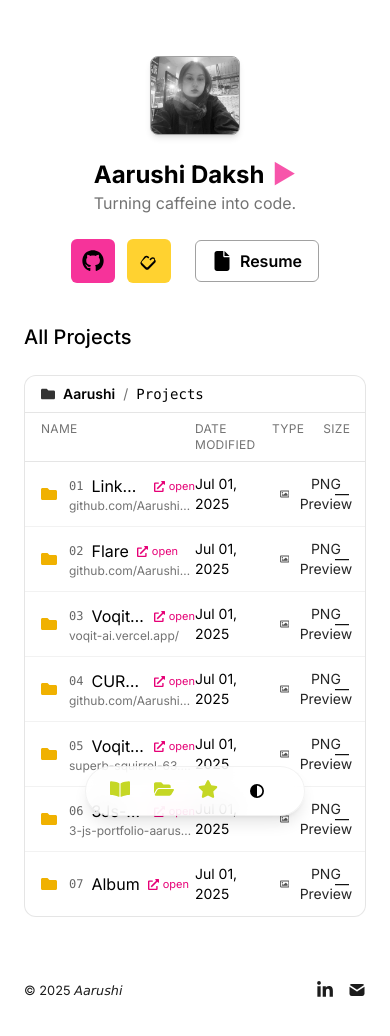
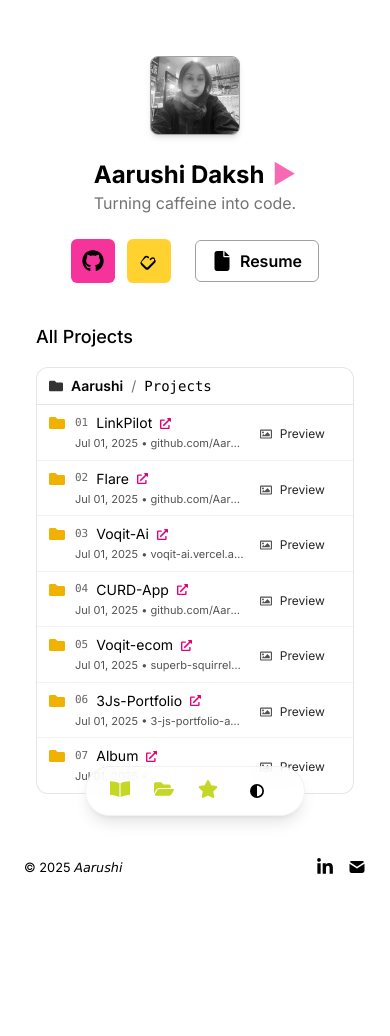
Before and after one commit to AarushiDaksh/aarushi-portfolio, a Next.js app: page /projects in a window 390 px wide. Shown: the top 1036 px of the page. After the commit the page ends 925 px from the top, so only its background shows below. Built offline with nearby package versions, Linux system fonts and the light colour scheme.

Commit message:
projects

```diff
--- a/app/components/footer.tsx
+++ b/app/components/footer.tsx
@@ -1,12 +1,7 @@
 "use client";
 
 import React from "react";
-import {
-  FaXTwitter,
-  FaGithub,
-  FaInstagram,
-  FaLinkedinIn,
-} from "react-icons/fa6";
+import { FaLinkedinIn } from "react-icons/fa6";
 import { TbMailFilled } from "react-icons/tb";
 import { metaData, socialLinks } from "app/lib/config";
 
@@ -14,7 +9,12 @@ const YEAR = new Date().getFullYear();
 
 function SocialLink({ href, icon: Icon }) {
   return (
-    <a href={href} target="_blank" rel="noopener noreferrer">
+    <a
+      href={href}
+      target="_blank"
+      rel="noopener noreferrer"
+      className="transition-colors duration-200 hover:text-primary"
+    >
       <Icon />
     </a>
   );
@@ -31,10 +31,12 @@ function SocialLinks() {
 
 export default function Footer() {
   return (
-    <small className="block lg:mt-24 mt-16 text-[#1C1C1C] dark:text-[#D4D4D4]">
+    <small
+      className={"block lg:mt-24 mt-16 light:text-neutral-800 dark:text-neutral-200 dracula:text-neutral-200"}
+    >
       <time>© {YEAR}</time>{" "}
       <a
-        className="no-underline"
+        className="no-underline hover:underline"
         href={socialLinks.twitter}
         target="_blank"
         rel="noopener noreferrer"
--- a/app/globals.css
+++ b/app/globals.css
@@ -666,7 +666,7 @@ table {
   background-color: #282a36;
 
   /* base text vs header glow (decoupled) */
-  --fg: #0bb1b1;                        /* body text */
+  --fg: #6f04fc;                        /* body text */
   --neon-color: #b10f79;                /* header name */
   --neon-shadow:
     0 0 6px rgba(248,248,242,.35),
--- a/app/page.tsx
+++ b/app/page.tsx
@@ -30,7 +30,7 @@ export default function Page() {
        <div className= "">
         <h2 className="mb-6 text-xl font-medium">About</h2>
         <div className="prose prose-neutral dark:prose-invert">
-                <p className="text-sm text-neutral-700 dark:text-neutral-300 leading-relaxed">
+                <p className="text-sm light:text-neutral-700 dark:text-neutral-300 leading-relaxed dracula:text-neutral-300">
           I develop interactive web applications using <strong>React</strong>, <strong>Next.js</strong>, and <strong>Tailwind CSS</strong>, while creating powerful mobile apps with <strong>React Native</strong>.
         </p>
 
--- a/app/projects/page.tsx
+++ b/app/projects/page.tsx
@@ -4,14 +4,8 @@ import Image from "next/image";
 import Link from "next/link";
 import { useState, useMemo, useEffect } from "react";
 import { projects } from "./project-data";
-import {
-  FaFolder,
-  FaExternalLinkAlt,
-  FaTimes,
-  FaRegImage,
-} from "react-icons/fa";
+import { FaFolder, FaExternalLinkAlt, FaTimes, FaRegImage } from "react-icons/fa";
 
-// hide featured
 const SKIP = [
   "SkillSlack – Developers Collaboration Platform",
   "StuGig – Marketplace for Students",
@@ -21,7 +15,6 @@ const SKIP = [
 type P = (typeof projects)[number];
 
 const fmtDate = (y?: number) => {
-  // fake a modified date from the year (or use a real field if you have it)
   const d = new Date(`${y ?? new Date().getFullYear()}-07-01`);
   return d.toLocaleDateString(undefined, {
     year: "numeric",
@@ -31,14 +24,9 @@ const fmtDate = (y?: number) => {
 };
 
 export default function Projects() {
-  const [preview, setPreview] = useState<null | { src: string; title: string }>(
-    null
-  );
+  const [preview, setPreview] = useState<null | { src: string; title: string }>(null);
 
-  const rows = useMemo<P[]>(
-    () => projects.filter((p) => !SKIP.includes(p.title)),
-    []
-  );
+  const rows = useMemo<P[]>(() => projects.filter((p) => !SKIP.includes(p.title)), []);
 
   // esc to close preview
   useEffect(() => {
@@ -48,21 +36,21 @@ export default function Projects() {
   }, []);
 
   return (
-    <section>
-      <h1 className="mb-6 text-xl font-medium">All Projects</h1>
+    <section className="px-3 sm:px-0">
+      <h1 className="mb-4 sm:mb-6 text-lg sm:text-xl font-medium">All Projects</h1>
 
       {/* Explorer shell */}
-      <div className="rounded-xl border border-black/10 dark:border-white/10 bg-white/70 dark:bg-neutral-900/70 backdrop-blur">
+      <div className="rounded-xl border border-black/10 dark:border-white/10 bg-white/70 dark:bg-neutral-900/70 backdrop-blur overflow-hidden">
         {/* Header bar */}
-        <div className="flex items-center gap-2 px-4 py-2 border-b border-black/10 dark:border-white/10 text-sm">
-          <FaFolder className="opacity-80" />
+        <div className="flex items-center gap-2 px-3 sm:px-4 py-2 border-b border-black/10 dark:border-white/10 text-sm">
+          <FaFolder className="opacity-80 shrink-0" />
           <span className="font-semibold">Aarushi</span>
           <span className="text-neutral-500 dark:text-neutral-400">/</span>
           <span className="font-mono">Projects</span>
         </div>
 
-        {/* Column headers */}
-        <div className="grid grid-cols-12 px-4 py-2 text-xs uppercase tracking-wide text-neutral-500 dark:text-neutral-400 border-b border-black/10 dark:border-white/10">
+        {/* Column headers (hidden on small screens) */}
+        <div className="hidden sm:grid grid-cols-12 px-4 py-2 text-xs uppercase tracking-wide text-neutral-500 dark:text-neutral-400 border-b border-black/10 dark:border-white/10">
           <div className="col-span-6">Name</div>
           <div className="col-span-3">Date modified</div>
           <div className="col-span-2">Type</div>
@@ -73,19 +61,23 @@ export default function Projects() {
           {rows.map((p, i) => (
             <li
               key={p.title}
-      className="grid grid-cols-12 items-center px-4 py-2 hover:bg-black/[0.03] dark:hover:bg-white/[0.03] transition"
+              className="
+                grid grid-cols-6 sm:grid-cols-12 items-center
+                px-3 sm:px-4 py-2
+                hover:bg-black/[0.03] dark:hover:bg-white/[0.03] transition
+              "
             >
-      {/* Name */}
-      <div className="col-span-6 flex items-center gap-3 overflow-hidden">
-        <FaFolder className="text-yellow-500 shrink-0" />
+              {/* Name (spans more on desktop) */}
+              <div className="col-span-4 sm:col-span-6 flex items-start sm:items-center gap-2.5 sm:gap-3 overflow-hidden">
+                <FaFolder className="text-yellow-500 shrink-0 mt-0.5 sm:mt-0" />
                 <div className="min-w-0">
                   <div className="flex items-center gap-2">
-            <span className="font-mono text-xs opacity-60">
+                    <span className="font-mono text-[11px] sm:text-xs opacity-60">
                       {String(i + 1).padStart(2, "0")}
                     </span>
-            <span className="truncate">{p.title}</span>
+                    <span className="truncate text-sm sm:text-base">{p.title}</span>
 
-            {/* open external link */}
+                    {/* external link (hide label on very small screens) */}
                     <Link
                       href={p.url}
                       target="_blank"
@@ -93,50 +85,61 @@ export default function Projects() {
                       title="Open project"
                     >
                       <FaExternalLinkAlt />
-              open
+                      <span className="hidden sm:inline">open</span>
                     </Link>
                   </div>
-          <div className="text-xs text-neutral-500 dark:text-neutral-400 truncate">
+
+                  {/* Compact meta under name on mobile */}
+                  <div className="sm:hidden mt-0.5 text-[11px] text-neutral-600 dark:text-neutral-400 truncate">
+                    {fmtDate(p.year)} • {p.url.replace(/^https?:\/\//, "").replace(/^www\./, "")}
+                  </div>
+
+                  {/* Full URL on desktop */}
+                  <div className="hidden sm:block text-xs text-neutral-500 dark:text-neutral-400 truncate">
                     {p.url.replace(/^https?:\/\//, "").replace(/^www\./, "")}
                   </div>
                 </div>
               </div>
 
-      {/* Date modified */}
-      <div className="col-span-3 text-sm">{fmtDate(p.year)}</div>
+              {/* Date modified (desktop only) */}
+              <div className="hidden sm:block col-span-3 text-sm">{fmtDate(p.year)}</div>
 
-      {/* Type — ONLY this opens the preview */}
-      <div className="col-span-2">
+              {/* Type — this opens the preview */}
+              <div className="col-span-2 sm:col-span-2 mt-1 sm:mt-0">
                 <button
                   type="button"
                   onClick={() => setPreview({ src: p.image, title: p.title })}
-          className="inline-flex items-center gap-2 text-sm px-2 py-1 rounded-md
+                  className="
+                    inline-flex items-center justify-center gap-2 text-xs sm:text-sm
+                    px-2.5 py-1.5 rounded-md
                     hover:bg-black/[0.06] dark:hover:bg-white/[0.06] transition
-                     text-neutral-800 dark:text-neutral-100"
+                    text-neutral-800 dark:text-neutral-100
+                    w-full sm:w-auto
+                  "
                   title="Open PNG preview"
                   aria-label={`Preview image for ${p.title}`}
                 >
                   <FaRegImage className="opacity-80" />
-          <span>PNG Preview</span>
+                  <span className="hidden xs:inline">PNG Preview</span>
+                  <span className="xs:hidden">Preview</span>
                 </button>
               </div>
 
-      {/* Size (placeholder) */}
-      <div className="col-span-1 text-right text-sm">—</div>
+              {/* Size (placeholder, desktop only) */}
+              <div className="hidden sm:block col-span-1 text-right text-sm">—</div>
             </li>
           ))}
         </ul>
-
       </div>
 
       {/* Fullscreen image preview */}
       {preview && (
         <div
-          className="fixed inset-0 z-50 bg-black/80 flex items-center justify-center p-4"
+          className="fixed inset-0 z-50 bg-black/80 flex items-center justify-center p-3 sm:p-4"
           onClick={() => setPreview(null)}
         >
           <div
-            className="relative w-[92vw] max-w-5xl"
+            className="relative w-[96vw] sm:w-[92vw] max-w-5xl"
             onClick={(e) => e.stopPropagation()}
           >
             <Image
@@ -144,18 +147,25 @@ export default function Projects() {
               alt={preview.title}
               width={1600}
               height={900}
+              sizes="(max-width: 640px) 96vw, (max-width: 1024px) 92vw, 1024px"
               className="w-full h-auto rounded-lg shadow-2xl"
               priority
             />
             <button
               onClick={() => setPreview(null)}
-              className="absolute -top-3 -right-3 bg-white/90 dark:bg-neutral-800 text-neutral-900 dark:text-white rounded-full p-2 shadow ring-1 ring-black/10 dark:ring-white/10"
+              className="
+                absolute -top-3 -right-3
+                bg-white/90 dark:bg-neutral-800
+                text-neutral-900 dark:text-white
+                rounded-full p-2 shadow
+                ring-1 ring-black/10 dark:ring-white/10
+              "
               aria-label="Close preview"
               title="Close"
             >
               <FaTimes />
             </button>
-            <div className="mt-2 text-center text-sm text-white/90">
+            <div className="mt-2 text-center text-xs sm:text-sm text-white/90">
               {preview.title}
             </div>
           </div>
```
Lines whose indentation alone changed are shown as unchanged.
